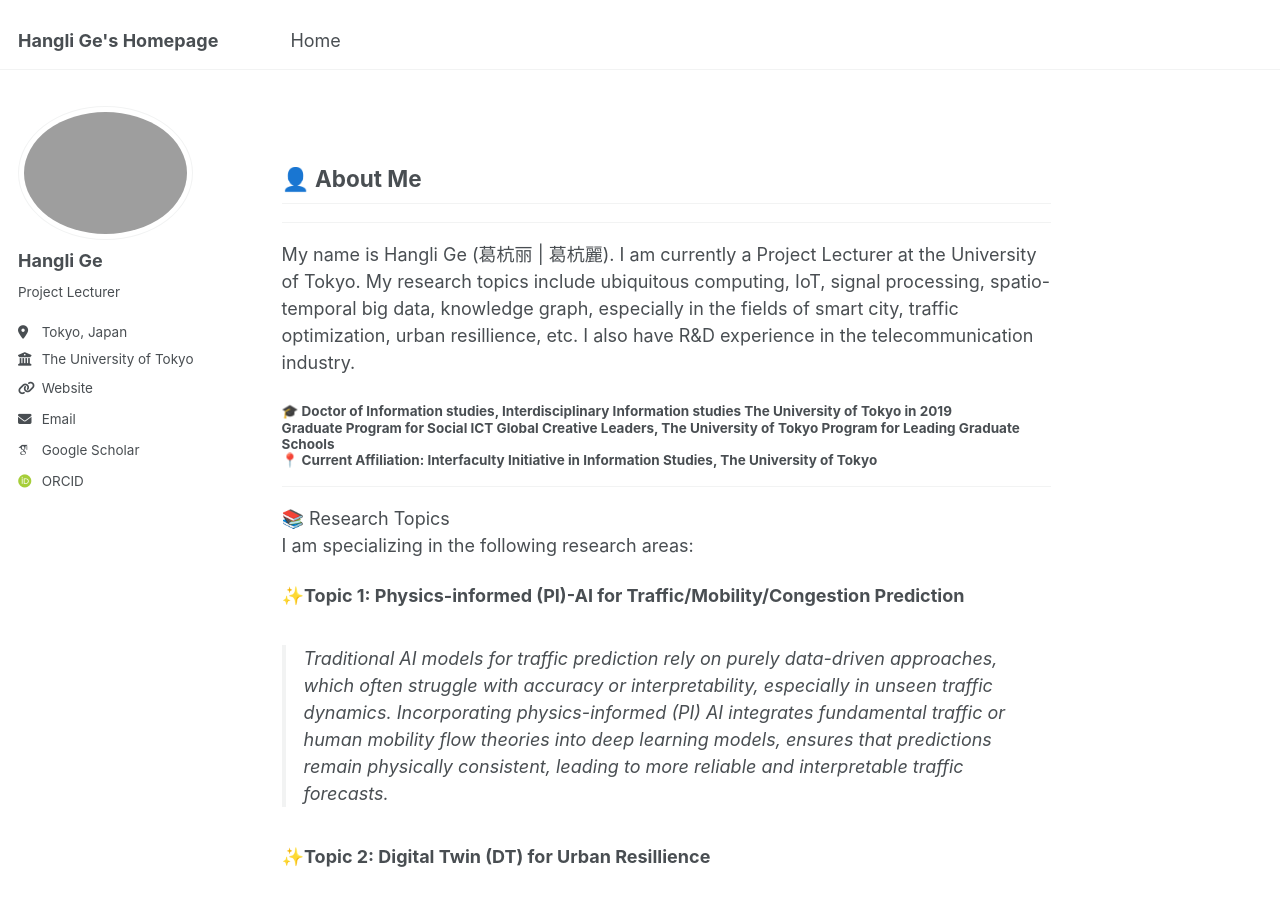
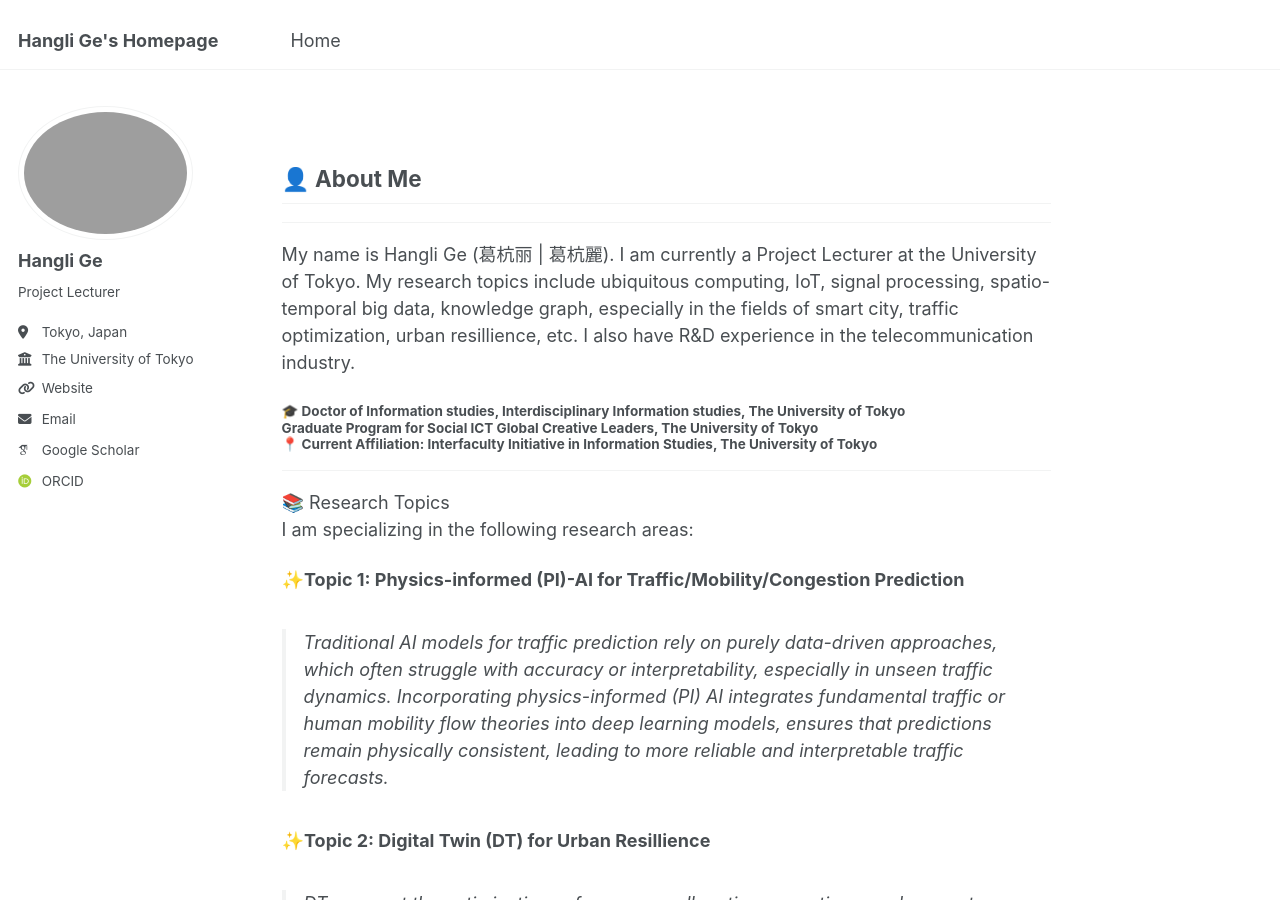
Before and after one commit to christie888/christie888.github.io, a Jekyll site: the page built from _pages/about.md, in a window 1280 px wide and 900 px high. Built offline with Jekyll 4.4.1, drawn with Linux system fonts in a browser that asks for light colours; some web fonts are replaced.

Commit message:
Update about.md

```diff
--- a/_pages/about.md
+++ b/_pages/about.md
@@ -10,7 +10,7 @@ redirect_from:
 ## 👤 About Me
 ---
 My name is  Hangli Ge (葛杭丽 | 葛杭麗). I am currently a Project Lecturer at the University of Tokyo. My research topics include ubiquitous computing, IoT, signal processing, spatio-temporal big data, knowledge graph, especially in the fields of smart city, traffic optimization, urban resillience, etc. I also have R&D experience in the telecommunication industry.
-#### 🎓 Doctor of Information studies, Interdisciplinary Information studies The University of Tokyo in 2019　　<br>  Graduate Program for Social ICT Global Creative Leaders, The University of Tokyo Program for Leading Graduate Schools <br>📍 Current Affiliation: Interfaculty Initiative in Information Studies, The University of Tokyo
+#### 🎓 Doctor of Information studies, Interdisciplinary Information studies, The University of Tokyo <br>  Graduate Program for Social ICT Global Creative Leaders, The University of Tokyo  <br>📍 Current Affiliation: Interfaculty Initiative in Information Studies, The University of Tokyo
 
 ---
 
```
